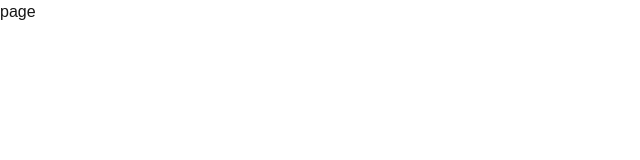
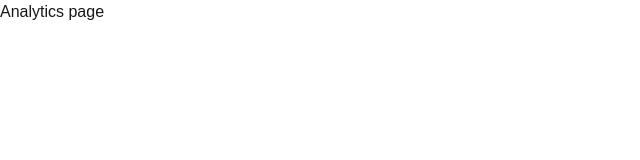
Before and after one commit to salmancrc/nextjs-advanced-app, a Next.js app: page /dashboard/analytics in a window 1280 px wide. Shown: the top 160 px of the page, without its empty margins (0-640 px from the left). Built offline with nearby package versions, Linux system fonts and the light colour scheme.

Commit message:
fix: update Analytics page content to reflect correct title

```diff
--- a/src/app/(dashboard)/dashboard/analytics/page.tsx
+++ b/src/app/(dashboard)/dashboard/analytics/page.tsx
@@ -1,6 +1,6 @@
 const Analytics = () => {
   return (
-    <div>page</div>
+    <div>Analytics page</div>
   )
 }
 
```
